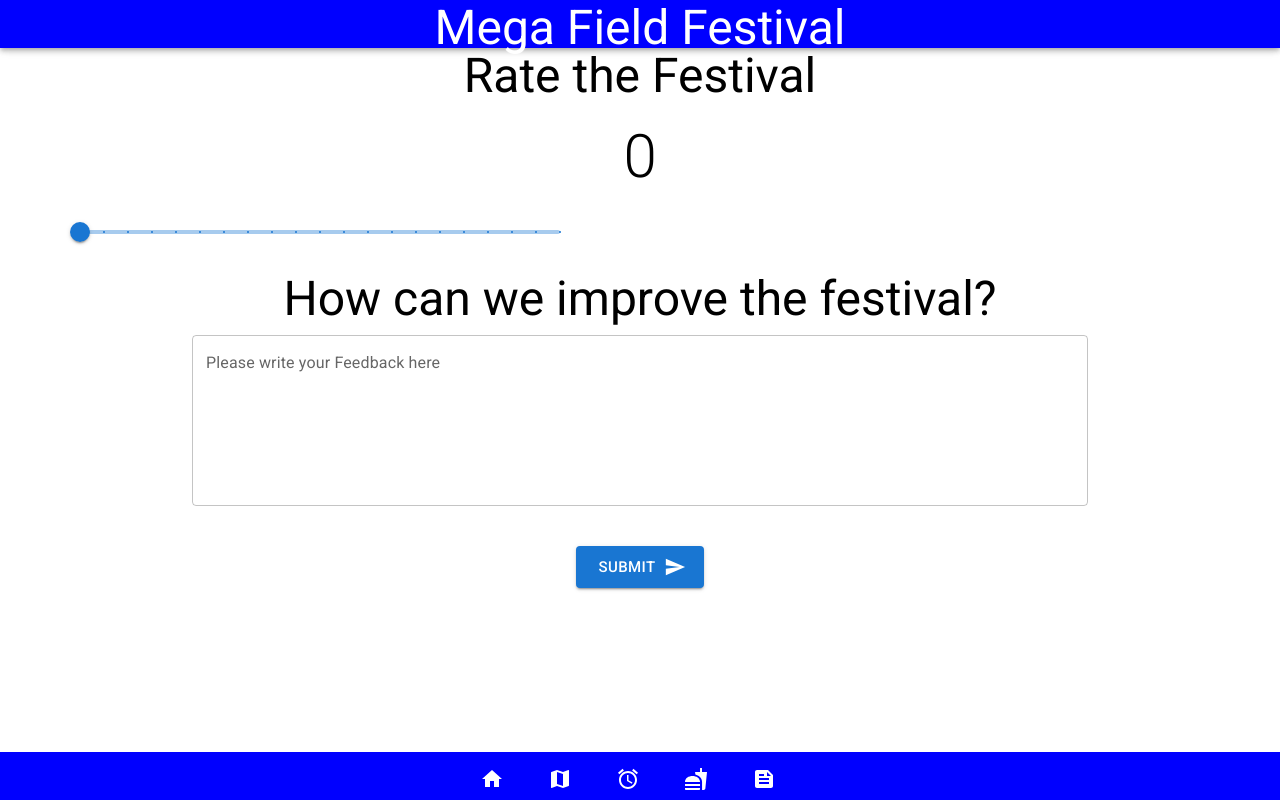
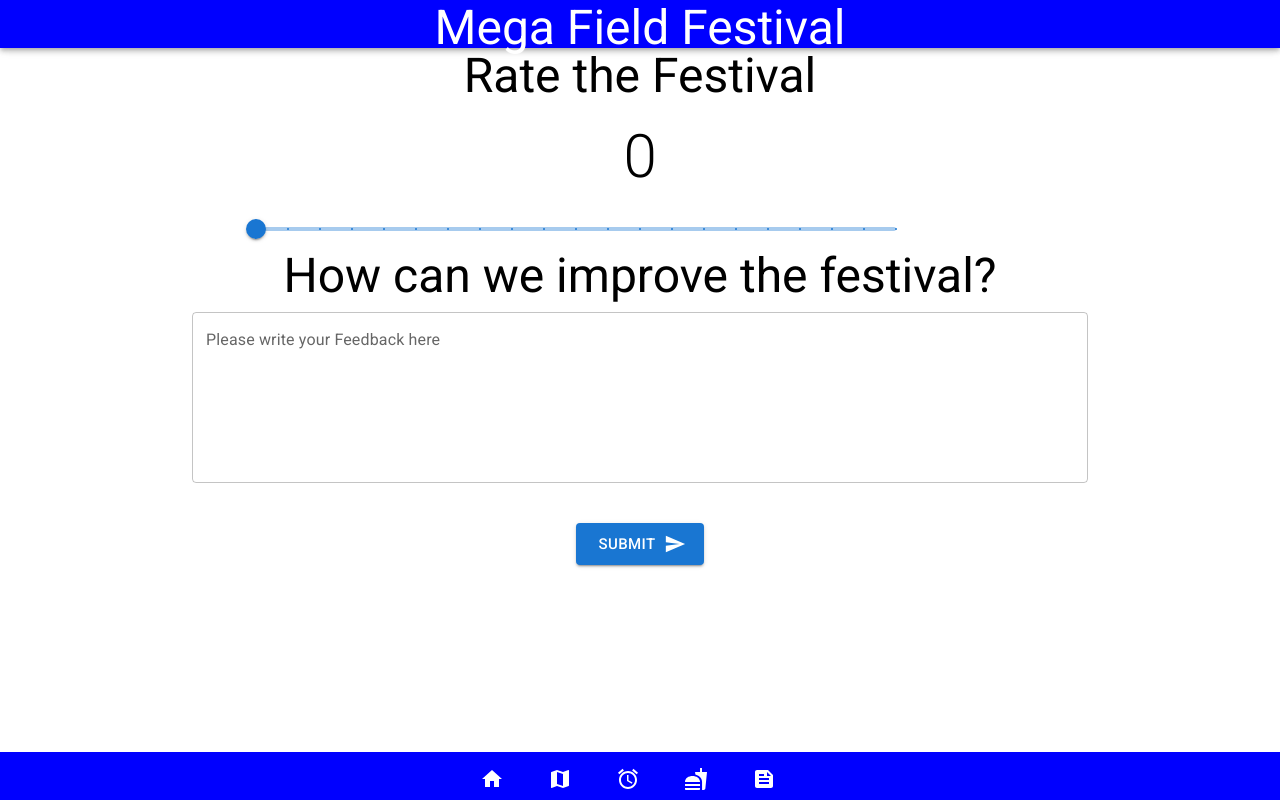
Before and after one commit to minikoo2024/Megafield-Music-Festival, a React (Create React App) app: page /Survey in a window 1280 px wide. Built offline with nearby package versions, Linux system fonts and the light colour scheme.

Commit message:
update survey page

```diff
--- a/src/page/Artist.jsx
+++ b/src/page/Artist.jsx
@@ -54,7 +54,7 @@ const Artist = () => {
       <TableContainer component={Paper}>
         <Table
           sx={{ minWidth: '40vw' }}
-          size="large"
+          size="medium"
           aria-label="a dense table"
         >
           <TableHead>
--- a/src/page/Survey.jsx
+++ b/src/page/Survey.jsx
@@ -33,16 +33,15 @@ function ScoreSlideButton() {
       <Typography variant="h2" align="center" gutterBottom>
         {score}
       </Typography>
-      <Box sx={{ width: '50vw', left: 150, alignSelf: 'center' }}>
-        <Stack
-          sx={{ mt: 3, mb: 3, ml: 10, mr: 10 }}
-          direction="row"
-          spacing={2}
+      <Box
+        position="relative"
         alignItems="center"
+        sx={{ width: '50vw', left: '20vw' }}
       >
         <Slider
           defaultValue={0}
           aria-label="Default"
+          alignSelf="center"
           getAriaValueText={showScore}
           onChange={handleChange}
           step={5}
@@ -51,7 +50,6 @@ function ScoreSlideButton() {
           max={100}
           valueLabelDisplay="auto"
         />
-        </Stack>
       </Box>
     </div>
   )
```
Lines whose indentation alone changed are shown as unchanged.
